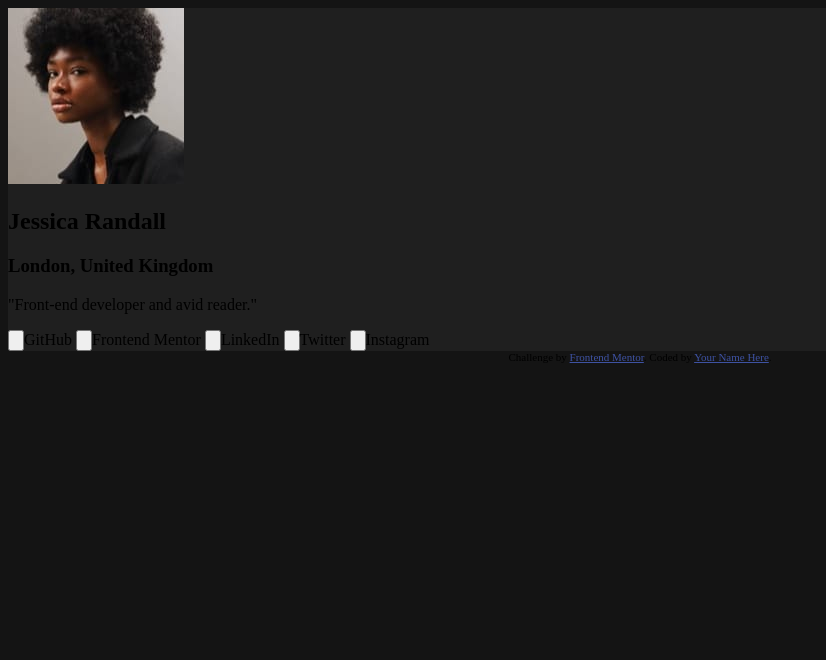
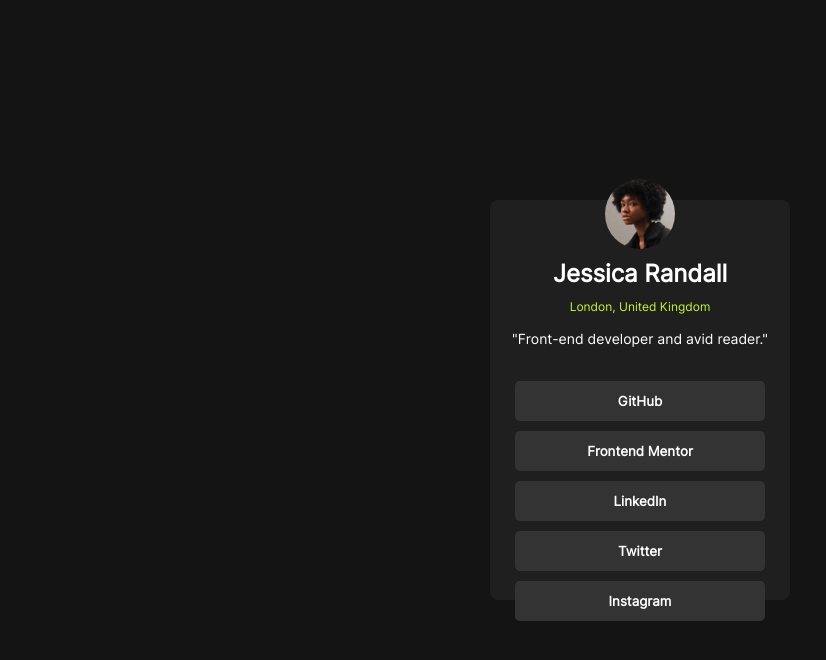
Before and after one commit to jm989/DevMentor-Social-Links-Page, a plain HTML site: page index.html in a window 1280 px wide. Shown: the whole page, without its empty margins (0-826 px from the left). Drawn offline with Linux system fonts and the light colour scheme.

Commit message:
Needs to be hosted

```diff
--- a/index.css
+++ b/index.css
@@ -3,10 +3,128 @@
     --dark-grey: hsl(0, 0%, 12%);
     --grey: hsl(0, 0%, 20%);
     --white: hsl(0, 0%, 100%);
+    --green: hsl(75, 94%, 57%);
+}
+@font-face {
+    font-family: 'Inter-Bold';
+    src: url(Inter-Bold.ttf);
+}
+@font-face {
+    font-family: 'Inter-Semi';
+    src: url(Inter-SemiBold.ttf);
+}
+@font-face {
+    font-family: 'Inter';
+    src: url(Inter-Regular.ttf);
 }
 body {
     background-color: var(--off-black);
 }
 .container {
     background-color: var(--dark-grey);
+    display: flex;
+    flex-direction: column;
+    align-items: center;
+    justify-content: center;
+    width: 300px;
+    height: 50vh;
+    margin: auto;
+    position: absolute;
+    top: 50%;
+    left: 50%;
+    transform: translate(-50%, -50%);
+    border-radius: 8px;
 }
+.container img {
+    border-radius: 100px;
+    width: 70px;
+    position: relative;
+    top: -70px;
+    max-height: fit-content;
+    margin-top: 250px;
+}
+.bio {
+    display: flex;
+    flex-direction: column;
+    justify-content: center;
+    align-items: center;
+
+}
+.bio h2 {
+    position: relative;
+    top: -80px;
+    color: var(--white);
+    font-family: 'Inter';
+    font-weight: 600;
+}
+.bio h3 {
+    position: relative;
+    top: -120px;
+    color: var(--green);
+    font-family: 'Inter';
+    font-size: 12px;
+    font-weight: 100;
+    padding: 20px;
+}
+.bio p {
+    position: relative;
+    top: -150px;
+    color: var(--white);
+    font-family: 'Inter';
+    font-size: 14px;
+    font-weight: 100;
+}
+.social-links {
+    display: flex;
+    flex-direction: column;
+    border: None;
+    position: relative;
+    top: -150px;
+    padding: 20px;
+}
+.social-links button {
+    padding: 5px;
+    margin-bottom: 10px;
+    width: 250px;
+    height: 40px;
+    color: var(--white);
+    border: none;
+    background-color: var(--grey);
+    border-radius: 5px;
+    font-family: 'Inter';
+    font-weight: 900;
+}
+/* Default styles */
+/* Add your default CSS styles here */
+
+/* Media query for smaller devices like smartphones */
+@media screen and (max-width: 768px) {
+    .container {
+      width: 90%; /* Adjust the width to fit smaller screens */
+      height: auto; /* Let the height adjust automatically based on content */
+      margin: 20px auto; /* Center the container */
+    }
+
+    .container img {
+      width: 50%; /* Adjust the width of the image */
+      margin-top: 100px; /* Adjust the top margin of the image */
+    }
+
+    .bio h2 {
+      font-size: 20px; /* Adjust the font size */
+    }
+
+    .bio h3 {
+      font-size: 12px; /* Adjust the font size */
+      padding: 10px; /* Adjust the padding */
+    }
+
+    .bio p {
+      font-size: 12px; /* Adjust the font size */
+    }
+    .social-links button {
+      width: 250px; /* Adjust the width of the buttons */
+      font-size: 12px; /* Adjust the font size */
+      margin-bottom: 20px; /* Adjust the margin between buttons */
+    }
+  }
--- a/index.html
+++ b/index.html
@@ -16,28 +16,21 @@
 </head>
 <body>
   <div class="container">
-    <div class="profile-pic">
-      <img src="avatar-jessica.jpeg" alt="pfp">
-    </div>
+    <img src="avatar-jessica.jpeg" alt="pfp">
     <div class="bio">
-
       <h2>Jessica Randall</h2>
       <h3>London, United Kingdom</h3>
       <p>"Front-end developer and avid reader."</p>
     </div>
     <div class="social-links">
-      <input type="button" id="github"/>GitHub
-      <input type="button" id="front-end-mentor"/>Frontend Mentor
-      <input type="button" id="linked-in"/>LinkedIn
-      <input type="button" id="twitter"/>Twitter
-      <input type="button" id="instagram"/>Instagram
+      <button type="button" id="github"/>GitHub
+      <button type="button" id="front-end-mentor"/>Frontend Mentor
+      <button type="button" id="linked-in"/>LinkedIn
+      <button type="button" id="twitter"/>Twitter
+      <button type="button" id="instagram"/>Instagram
     </div>
   </div>
 
 
-  <div class="attribution">
-    Challenge by <a href="https://www.frontendmentor.io?ref=challenge" target="_blank">Frontend Mentor</a>.
-    Coded by <a href="#">Your Name Here</a>.
-  </div>
 </body>
 </html>
```
